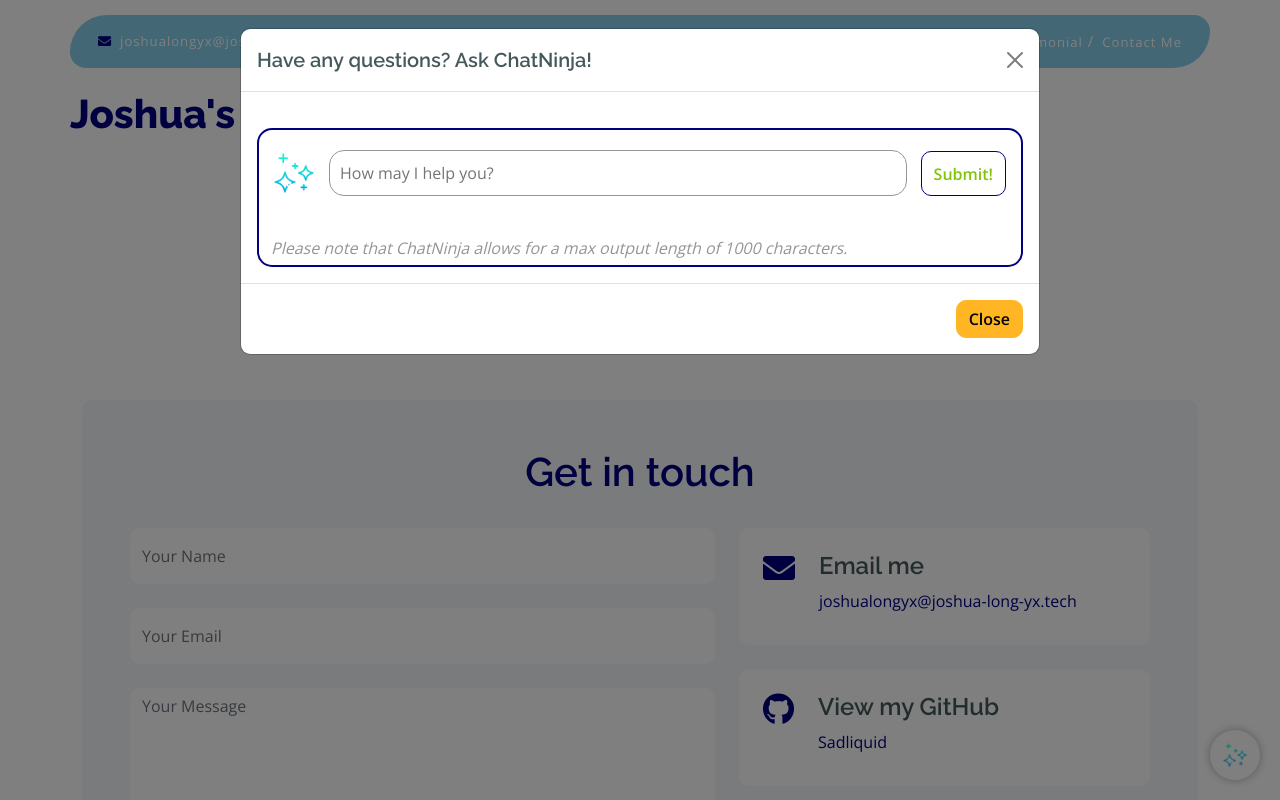
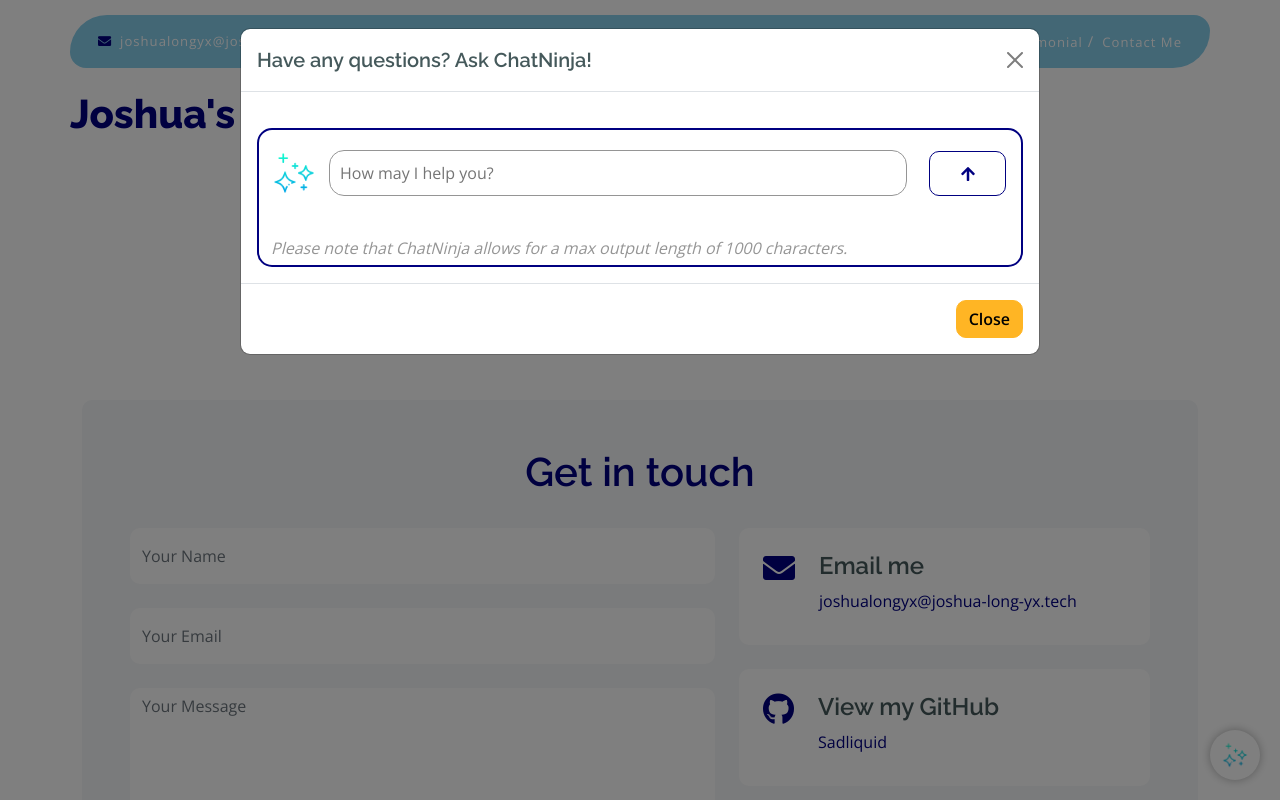
Before and after one commit to Sadliquid/My-Webpage, a Flask app: page /contact in a window 1280 px wide, after a click that opens the changed part. Run offline with Flask 2, Linux system fonts and the light colour scheme; some libraries are stand-ins or nearby versions.

Commit message:
Fixed previous commit bug

```diff
--- a/templates/contact.html
+++ b/templates/contact.html
@@ -139,7 +139,7 @@
                         <img src="/static/Images/ai.png" id="aiImg">
                         <input type="text" name="prompt" id="prompt" placeholder="How may I help you?" size="50">
                         <div class="submitPromptButtonDiv">
-                            <button type="button" class="btn btn-outline-primary" id="submitPromptButton" onclick="submitPrompt()">Submit!</button>
+                            <button type="button" id="submitPromptButton" onclick="submitPrompt()"><i class="fas fa-arrow-up text-navy me-4" id="submitArrow"></i>                            </button>
                         </div>
                         <div id="response"></div>
                         <p id="responseNote">Please note that ChatNinja allows for a max output length of 1000 characters.</p>
--- a/templates/myportfolio.html
+++ b/templates/myportfolio.html
@@ -187,7 +187,7 @@
                         <img src="/static/Images/ai.png" id="aiImg">
                         <input type="text" name="prompt" id="prompt" placeholder="How may I help you?" size="50">
                         <div class="submitPromptButtonDiv">
-                            <button type="button" class="btn btn-outline-primary" id="submitPromptButton" onclick="submitPrompt()">Submit!</button>
+                            <button type="button" id="submitPromptButton" onclick="submitPrompt()"><i class="fas fa-arrow-up text-navy me-4" id="submitArrow"></i>                            </button>
                         </div>
                         <div id="response"></div>
                         <p id="responseNote">Please note that ChatNinja allows for a max output length of 1000 characters.</p>
--- a/templates/testimonial.html
+++ b/templates/testimonial.html
@@ -167,7 +167,7 @@
                         <img src="/static/Images/ai.png" id="aiImg">
                         <input type="text" name="prompt" id="prompt" placeholder="How may I help you?" size="50">
                         <div class="submitPromptButtonDiv">
-                            <button type="button" class="btn btn-outline-primary" id="submitPromptButton" onclick="submitPrompt()">Submit!</button>
+                            <button type="button" id="submitPromptButton" onclick="submitPrompt()"><i class="fas fa-arrow-up text-navy me-4" id="submitArrow"></i>                            </button>
                         </div>
                         <div id="response"></div>
                         <p id="responseNote">Please note that ChatNinja allows for a max output length of 1000 characters.</p>
```
